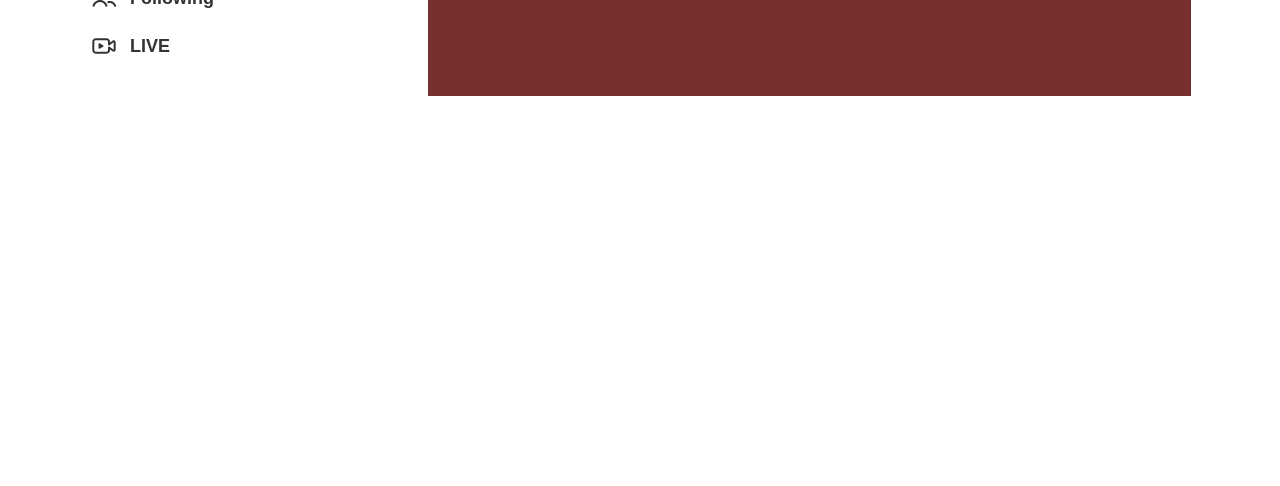
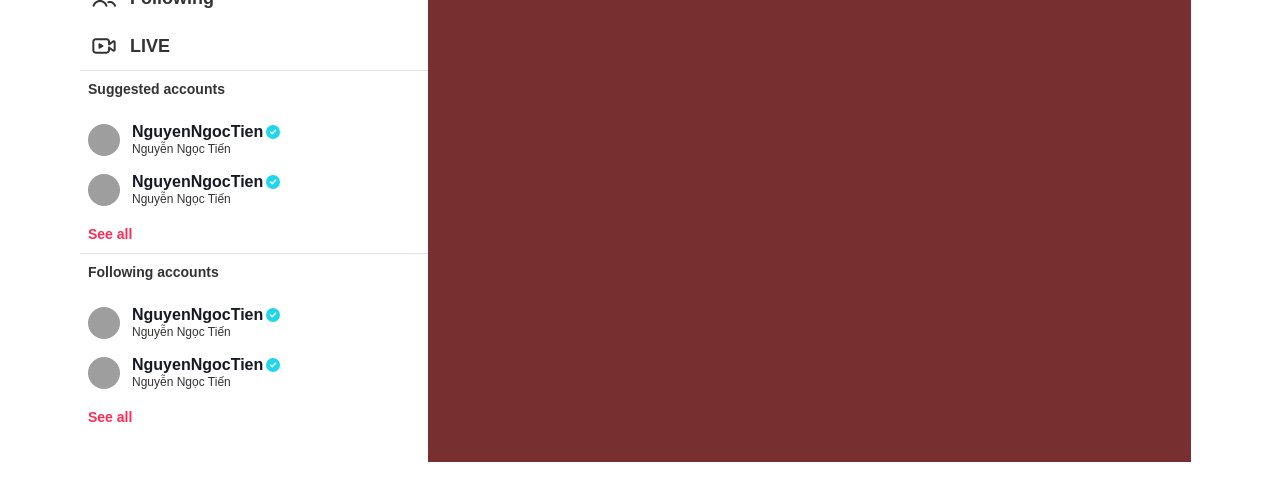
Before and after one commit to ngoctien528/tiktok-ui, a React (Create React App) app: page / in a window 1280 px wide. Shown: the part 154-640 px from the top of the page. Built offline with nearby package versions, Linux system fonts and the light colour scheme; grey boxes are pictures that could not be loaded; a web font is replaced by a local one.

Commit message:
Xây dựng UI phần sidebar #3 https://www.youtube.com/watch?v=SYAwVG6Ujco&list=PL_-VfJajZj0UXjlKfBwFX73usByw3Ph9Q&index=84

```diff
--- a/src/components/Button/Button.module.scss
+++ b/src/components/Button/Button.module.scss
@@ -1,6 +1,7 @@
 .wrapper {
     display: inline-flex;
-    // text-align: justify;
+    // text-align: center;
+    justify-content: center;
     border-radius: 4px;
     min-width: 100px;
     padding: 9px 16px;
--- /dev/null
+++ b/src/components/SuggestedAccounts/AccountItem.js
@@ -0,0 +1,52 @@
+import { FontAwesomeIcon } from '@fortawesome/react-fontawesome';
+import Tippy from '@tippyjs/react/headless';
+
+import { Wrapper as PropperWrapper } from '~/components/Popper';
+import PropTypes from 'prop-types';
+import classNames from 'classnames/bind';
+import styles from './SuggestedAccounts.module.scss';
+import { faCheckCircle } from '@fortawesome/free-solid-svg-icons';
+import AccountPreview from './AccountPreview';
+
+const cx = classNames.bind(styles);
+function AccountItem() {
+    const renderPreview = (props) => (
+        <div className={cx('menu-list')} tabIndex="-1" {...props}>
+            <PropperWrapper className={cx('menu-popper')}>
+                <AccountPreview />
+            </PropperWrapper>
+        </div>
+    );
+    return (
+        <div>
+            <Tippy
+                // hideOnClick={hideOnClick} //ko tắt menu đi khi click
+                interactive
+                offset={[-15, 0]} // làm lệch qua bên phải
+                // visible
+                delay={[500, 0]} //hiện thì 0ms, ẩn thì 500ms
+                placement="bottom"
+                render={renderPreview}
+                // onHide={handleResetMenu} //khi menu ẩn, thì quay lại level đầu
+            >
+                <div className={cx('account-item')}>
+                    <img
+                        className={cx('avatar')}
+                        src="https://scontent.fhan3-5.fna.fbcdn.net/v/t31.18172-1/13719543_1341614622521313_2612701191933607335_o.jpg?stp=dst-jpg_p100x100&_nc_cat=110&ccb=1-7&_nc_sid=7206a8&_nc_ohc=cKzdR6wMaZwAX9g4bVi&_nc_ht=scontent.fhan3-5.fna&oh=00_AfBxmyDY6obs9WliNrqxBCHK3_TyMJ01xGQZNwAG5m-biQ&oe=6465DC83"
+                        alt="test"
+                    ></img>
+                    <div className={cx('item-info')}>
+                        <p className={cx('nickname')}>
+                            <strong>NguyenNgocTien</strong>
+                            <FontAwesomeIcon className={cx('check')} icon={faCheckCircle} />
+                        </p>
+                        <p className={cx('name')}>Nguyễn Ngọc Tiến</p>
+                    </div>
+                </div>
+            </Tippy>
+        </div>
+    );
+}
+
+AccountItem.propTypes = {};
+export default AccountItem;
--- /dev/null
+++ b/src/components/SuggestedAccounts/AccountPreview/AccountPreview.js
@@ -0,0 +1,39 @@
+import classNames from 'classnames/bind';
+import styles from './AccountPreview.module.scss';
+import { FontAwesomeIcon } from '@fortawesome/react-fontawesome';
+import { faCheckCircle } from '@fortawesome/free-solid-svg-icons';
+
+import Button from '~/components/Button/Button';
+
+const cx = classNames.bind(styles);
+function AccountPreview() {
+    return (
+        <div className={cx('wrapper')}>
+            <div className={cx('header')}>
+                <img
+                    className={cx('avatar')}
+                    src="https://scontent.fhan3-5.fna.fbcdn.net/v/t31.18172-1/13719543_1341614622521313_2612701191933607335_o.jpg?stp=dst-jpg_p100x100&_nc_cat=110&ccb=1-7&_nc_sid=7206a8&_nc_ohc=cKzdR6wMaZwAX9g4bVi&_nc_ht=scontent.fhan3-5.fna&oh=00_AfBxmyDY6obs9WliNrqxBCHK3_TyMJ01xGQZNwAG5m-biQ&oe=6465DC83"
+                    alt=""
+                />
+                <Button classNamee={cx('follow')} primary>
+                    Follow
+                </Button>
+            </div>
+            <div className={cx('body')}>
+                <p className={cx('nickname')}>
+                    <strong>NguyenNgocTien</strong>
+                    <FontAwesomeIcon className={cx('check')} icon={faCheckCircle} />
+                </p>
+                <p className={cx('name')}>Nguyễn Ngọc Tiến</p>
+                <p className={cx('analytics')}>
+                    <strong className={cx('value')}>8.2M </strong>
+                    <span className={cx('label')}>Followers </span>
+                    <strong className={cx('value')}>8.2M </strong>
+                    <span className={cx('label')}>Followers </span>
+                </p>
+            </div>
+        </div>
+    );
+}
+
+export default AccountPreview;
--- /dev/null
+++ b/src/components/SuggestedAccounts/AccountPreview/AccountPreview.module.scss
@@ -0,0 +1,58 @@
+.wrapper {
+    width: 320px;
+    padding: 20px;
+}
+
+.header {
+    display: flex;
+    align-items: center;
+    justify-content: space-between;
+}
+
+.avatar {
+    width: 44px;
+    height: 44px;
+    border-radius: 50%;
+}
+
+.follow {
+    padding: 6px 16px;
+}
+
+.body {
+    margin-top: 12px;
+    color: #161823;
+}
+
+.nickname {
+    font-size: 1.8rem;
+}
+
+.check {
+    font-size: 1.4rem;
+    color: #20d5ec;
+    margin-left: 4px;
+}
+
+.name {
+    font-size: 1.4rem;
+}
+
+.analytics {
+    margin-top: 10px;
+    font-size: 1.6rem;
+}
+
+.value {
+    font-size: 1.6rem;
+}
+
+//class tên là value mà đứng sau 1 class tên là value thì mới vô ( dấu + thì là đứng liền kề, dùng dấu ~ nếu có class khác đứng giữa)
+.value ~ .value {
+    margin-left: 20px;
+}
+
+.label {
+    color: #161823bf;
+    font-size: 1.6rem;
+}
--- /dev/null
+++ b/src/components/SuggestedAccounts/AccountPreview/index.js
@@ -0,0 +1 @@
+export { default } from './AccountPreview';
--- /dev/null
+++ b/src/components/SuggestedAccounts/SuggestedAccounts.js
@@ -0,0 +1,21 @@
+import PropTypes from 'prop-types';
+import classNames from 'classnames/bind';
+import styles from './SuggestedAccounts.module.scss';
+import AccountItem from './AccountItem';
+
+const cx = classNames.bind(styles);
+function SuggestedAccounts({ label }) {
+    return (
+        <div className={cx('wrapper')}>
+            <p className={cx('label')}>{label}</p>
+            <AccountItem />
+            <AccountItem />
+            <p className={cx('more-btn')}>See all</p>
+        </div>
+    );
+}
+
+SuggestedAccounts.propTypes = {
+    label: PropTypes.string.isRequired,
+};
+export default SuggestedAccounts;
--- /dev/null
+++ b/src/components/SuggestedAccounts/SuggestedAccounts.module.scss
@@ -0,0 +1,53 @@
+.wrapper {
+    border-top: 1px solid #e3e3e4;
+}
+
+.label {
+    font-size: 1.4rem;
+    padding: 8px;
+    margin-bottom: 8px;
+    font-weight: 600;
+}
+
+.account-item {
+    display: flex;
+    // align-items: center;
+    padding: 8px;
+}
+
+.avatar {
+    width: 32px;
+    height: 32px;
+    border-radius: 50px;
+    object-fit: cover;
+}
+
+.item-info {
+    flex: 1;
+    margin-left: 12px;
+}
+
+.nickname {
+    font-size: 1.6rem;
+    color: #161823;
+    line-height: 1;
+}
+
+.check {
+    font-size: 1.4rem;
+    color: #20d5ec;
+    margin-left: 3px;
+}
+
+.name {
+    font-size: 1.2rem;
+    opacity: #161823bf;
+}
+
+.more-btn {
+    font-size: 1.4rem;
+    color: #fe2c55;
+    padding: 8px;
+    font-weight: 700;
+    cursor: pointer;
+}
--- /dev/null
+++ b/src/components/SuggestedAccounts/index.js
@@ -0,0 +1 @@
+export { default } from './SuggestedAccounts';
--- a/src/layouts/components/Sidebar/Sidebar.js
+++ b/src/layouts/components/Sidebar/Sidebar.js
@@ -3,6 +3,7 @@ import styles from './Sidebar.module.scss';
 import Menu, { MenuItem } from './Menu';
 import { HomeIcon, UserGroupIcon, LiveIcon } from '~/components/Icons';
 import config from '~/config';
+import SuggestedAccounts from '~/components/SuggestedAccounts';
 
 const cx = classNames.bind(styles);
 
@@ -14,6 +15,8 @@ function Sidebar() {
                 <MenuItem title="Following" to={config.routes.following} icon={<UserGroupIcon />} />
                 <MenuItem title="LIVE" to={config.routes.live} icon={<LiveIcon />} />
             </Menu>
+            <SuggestedAccounts label="Suggested accounts" />
+            <SuggestedAccounts label="Following accounts" />
         </aside>
     );
 }
```
Also changed, not shown: src/components/Popper/Menu/Menu.js (+10 -8 lines).
